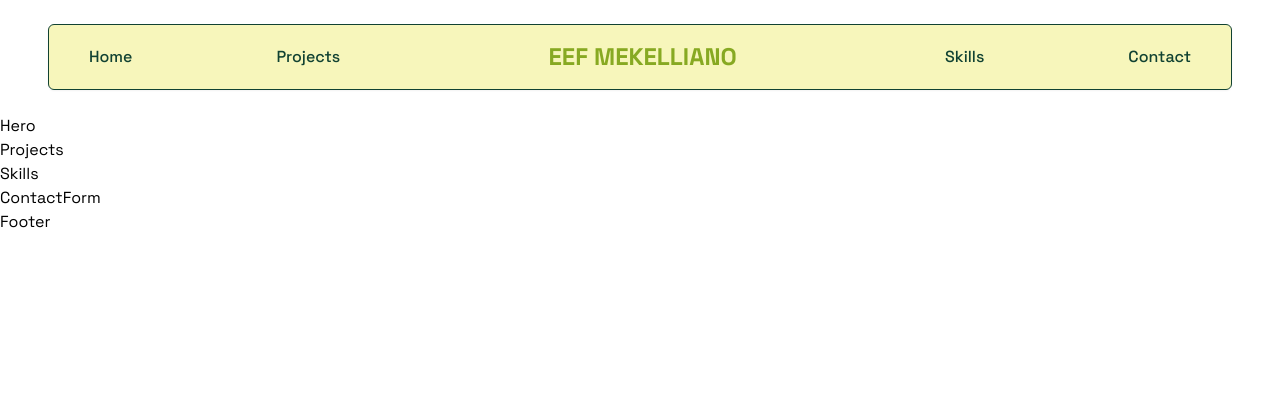
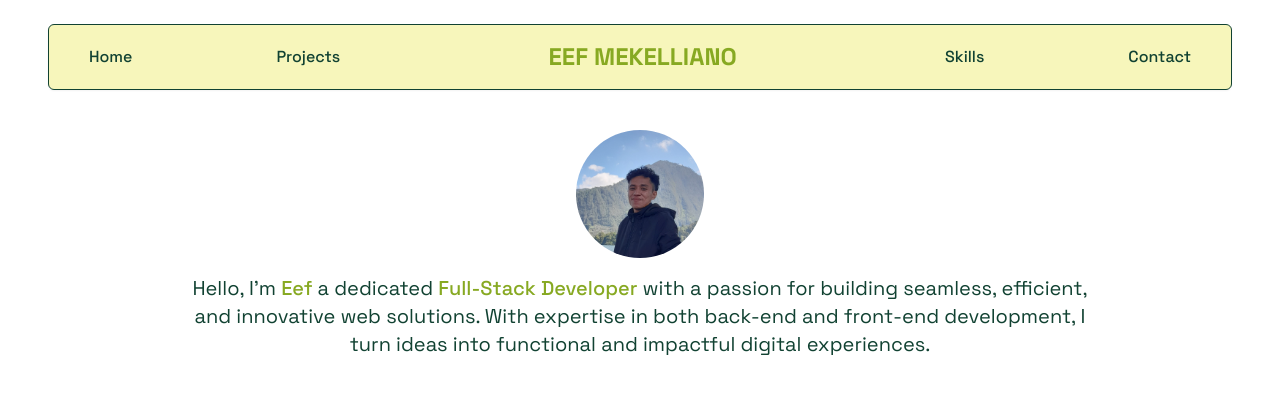
Before and after one commit to Eef-M/eef-portfolio, a React (Vite) app: page / in a window 1280 px wide. Shown: the top 394 px of the page. Built offline with nearby package versions, Linux system fonts and the light colour scheme.

Commit message:
feat: create hero component

```diff
--- a/src/App.tsx
+++ b/src/App.tsx
@@ -1,19 +1,19 @@
-import ContactForm from "./components/ContactForm";
-import Footer from "./components/Footer";
+// import ContactForm from "./components/ContactForm";
+// import Footer from "./components/Footer";
 import Hero from "./components/Hero";
 import Navbar from "./components/Navbar";
-import Projects from "./components/Projects";
-import Skills from "./components/Skills";
+// import Projects from "./components/Projects";
+// import Skills from "./components/Skills";
 
 function App() {
   return (
     <div className="min-h-screen theFont">
       <Navbar />
       <Hero />
-      <Projects />
+      {/* <Projects />
       <Skills />
       <ContactForm />
-      <Footer />
+      <Footer /> */}
     </div>
   );
 }
--- a/src/components/Hero.tsx
+++ b/src/components/Hero.tsx
@@ -1,5 +1,30 @@
+import avatar from "../assets/img/eef_avatar.jpg";
+
 const Hero = () => {
-  return <div className="">Hero</div>;
+  return (
+    <section className="mx-3 md:mx-12 mt-3 md:mt-6">
+      <div className="max-w-7xl mx-auto">
+        <div className="flex flex-col justify-between items-center gap-4 text-center py-4">
+          <img
+            src={avatar}
+            alt="avatar"
+            className="rounded-full w-28 h-28 md:w-32 md:h-32"
+          />
+          <p className="text-md md:text-xl text-eefDark max-w-4xl mx-auto">
+            Hello, I’m <span className="font-medium text-eefPrimary">Eef</span>{" "}
+            a dedicated{" "}
+            <span className="font-medium text-eefPrimary">
+              Full-Stack Developer
+            </span>{" "}
+            with a passion for building seamless, efficient, and innovative web
+            solutions. With expertise in both back-end and front-end
+            development, I turn ideas into functional and impactful digital
+            experiences.
+          </p>
+        </div>
+      </div>
+    </section>
+  );
 };
 
 export default Hero;
--- a/src/components/Navbar.tsx
+++ b/src/components/Navbar.tsx
@@ -4,7 +4,7 @@ import { useState } from "react";
 const Navbar = () => {
   const [isMenuOpen, setIsMenuOpen] = useState(false);
   return (
-    <nav className="bg-eefLight shadow-sm border border-eefDark rounded-md mx-3 md:mx-12 my-3 md:my-6">
+    <nav className="bg-eefLight shadow-sm border border-eefDark rounded-md mx-3 md:mx-12 mt-3 md:mt-6">
       <div className="max-w-7xl mx-auto md:px-8 px-0">
         <div className="flex justify-between h-16 items-center md:px-0 px-4">
           <div className="md:hidden text-xl font-bold text-eefPrimary">
```
Also changed, not shown: src/assets/img/eef_avatar.jpg (added).
